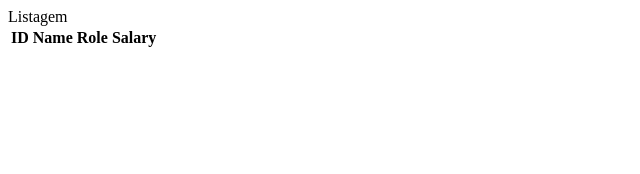
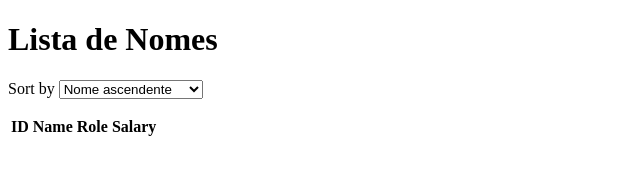
Before and after one commit to tatianemoraesp/Pagina-listagem-registros, a plain HTML site: page index.html in a window 1280 px wide. Shown: the whole page, without its empty margins (0-640 px from the left). Drawn offline with Linux system fonts and the light colour scheme; no server answers.

Commit message:
Criando o select

```diff
--- a/index.html
+++ b/index.html
@@ -1,9 +1,26 @@
 <!DOCTYPE html>
-<html>
+<html lang="pt-br">
+    <head>
+        <meta charset="UTF-8">
+        <title>Lista de Registros</title>
+    </head>
     <script src="script1.js"></script>
-    <header>Listagem</header>
     <body>
-        <table id="employeesTable">
+        <header>
+            <h1>Lista de Nomes</h1>
+        </header>
+            <form name="Seletor">
+                <p>
+                    <label for="SelectOpcoes">Sort by</label>
+                    <select id= "SelectOpcoes" name="SelectOpcoes" SIZE = 1 onchange="escolhe()">
+                        <option selected="selected" value="NomeA">Nome ascendente</option>
+                        <option value="NomeD">Nome descendente</option>
+                        <option value="SalarioA">Salário ascendente</option>
+                        <option value="SalarioD">Salário descendente</option>
+                    </select>
+                </p>
+            </form>
+            <table>
                 <thead>
                     <tr>
                         <th>ID</th>
@@ -14,6 +31,5 @@
                 </thead>
                 <tbody></tbody>
             </table>
-
     </body>
 </html>
--- a/script1.js
+++ b/script1.js
@@ -7,6 +7,28 @@ fetch('http://localhost:3000/roles')
 fetch('http://localhost:3000/employees')
     .then(response => response.json())
     .then(json => desenhaTabela(json));
+
+function escolhe() {
+    var select = document.getElementById('SelectOpcoes');
+    var value = select.options[select.selectedIndex].value;
+    console.log(value);
+
+    //1 buscar no html o valor atual do select e armazenar em uma variavel(utilizando document.algumaCOisa)
+    //const select = document.getElementById('carregaSelecao');
+
+
+    //2 printar no console o valor do passo anterior para ter certezaque esta funcionando
+    //3 filtrar tabela????????
+
+/*
+    for (var i=0; i=selectOption.length; i++) {
+        if (selectOption[i].option) {
+            selected = selectOption[i].option;
+        }
+        return selected;
+    }
+*/
+}
 
 function desenhaTabela(json) {
     //TODO resolver problema que pode acontecer se o fetch de roles demorar mais que o fetch de employees
@@ -39,6 +61,8 @@ function obterNomeRole(roles, roleId) {
     return nomeRole;
 }
 
+
+
 /* Copia da funcao obterNomeROle sem usar variavel no comeco como exemplo de alternativa
 function obterNomeRole(roles, roleId) {
     for (var i=0; i < roles.length; i++) {
```
Lines whose indentation alone changed are shown as unchanged.
